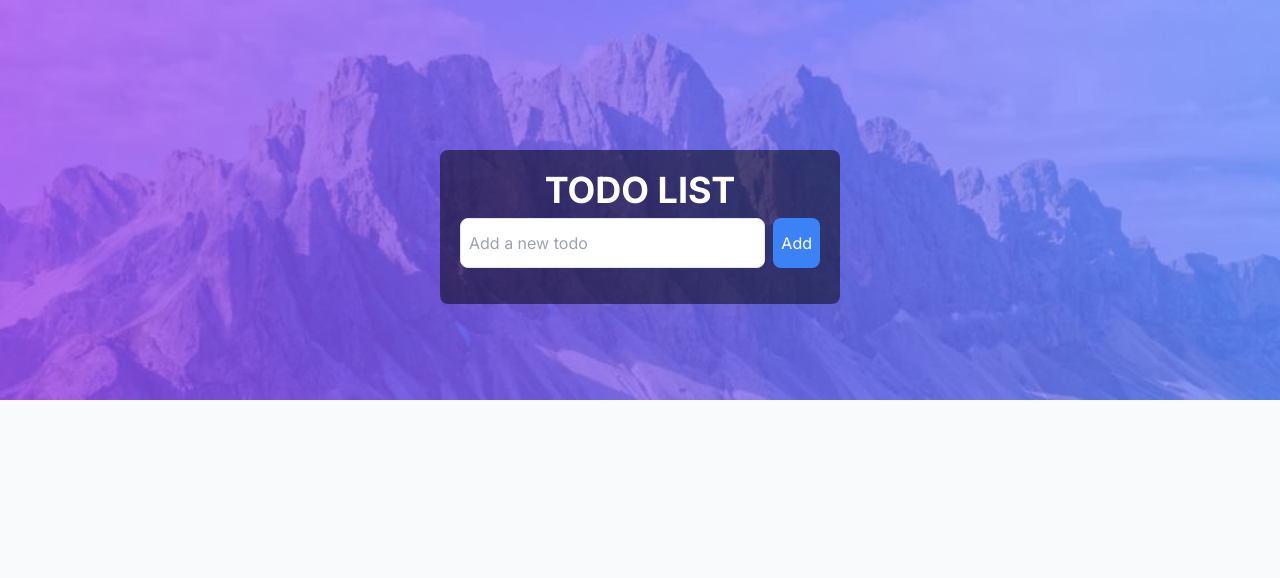
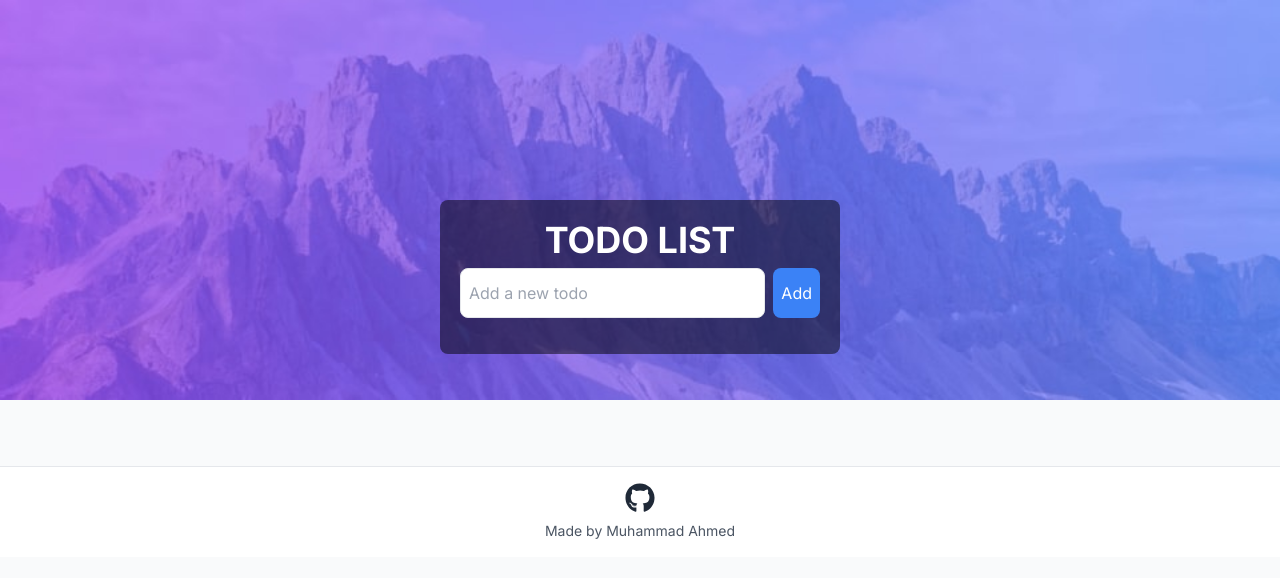
Before and after one commit to ahmedsheikh27/next-todo, a Next.js app: page / in a window 1280 px wide. Shown: the top 578 px of the page. Built offline with nearby package versions, Linux system fonts and the light colour scheme.

Commit message:
add footer

```diff
--- a/components/TodoList.tsx
+++ b/components/TodoList.tsx
@@ -3,7 +3,7 @@
 import TodoItems from '@/components/TodoItems';
 import { Todo } from '@/types/Todo';
 import React, { useEffect, useState } from 'react';
-import Image from 'next/image';
+import Footer from './Footer';
 
 const TodoList: React.FC = () => {
   const [todos, setTodos] = useState<Todo[]>([]);
@@ -49,13 +49,13 @@ const TodoList: React.FC = () => {
   };
 
   return (
-<main className="w-screen h-screen flex flex-col items-center relative overflow-hidden">
+<main className="w-screen h-screen flex flex-col items-center relative ">
   <div
     className="absolute top-0 w-full h-1/2 bg-cover bg-center"
     style={{ backgroundImage: "url(/bg-desktop-light.jpg)" }}
   >
   </div>
-  <div className="relative z-10 max-w-[400px] m-3 w-full p-5 mt-[150px] bg-black bg-opacity-50 rounded-lg">
+  <div className="relative z-10 max-w-[400px] m-3 w-full p-5 mt-[200px] bg-black bg-opacity-50 rounded-lg">
     <h1 className="text-4xl font-bold text-white mb-2 text-center">TODO LIST</h1>
     <div className="flex mb-4">
       <input
@@ -69,7 +69,7 @@ const TodoList: React.FC = () => {
         Add
       </button>
     </div>
-    <div className="max-h-[300px] overflow-y-auto">
+    <div className="max-h-[250px] overflow-y-auto">
       {todos.map((todo) => (
         <TodoItems
           key={todo.id}
@@ -81,10 +81,11 @@ const TodoList: React.FC = () => {
       ))}
     </div>
   </div>
+  <div className='mb-0 w-full mt-[100px]'>
+
+  <Footer/>
+  </div>
 </main>
-
-
-
 
   );
 };
```
